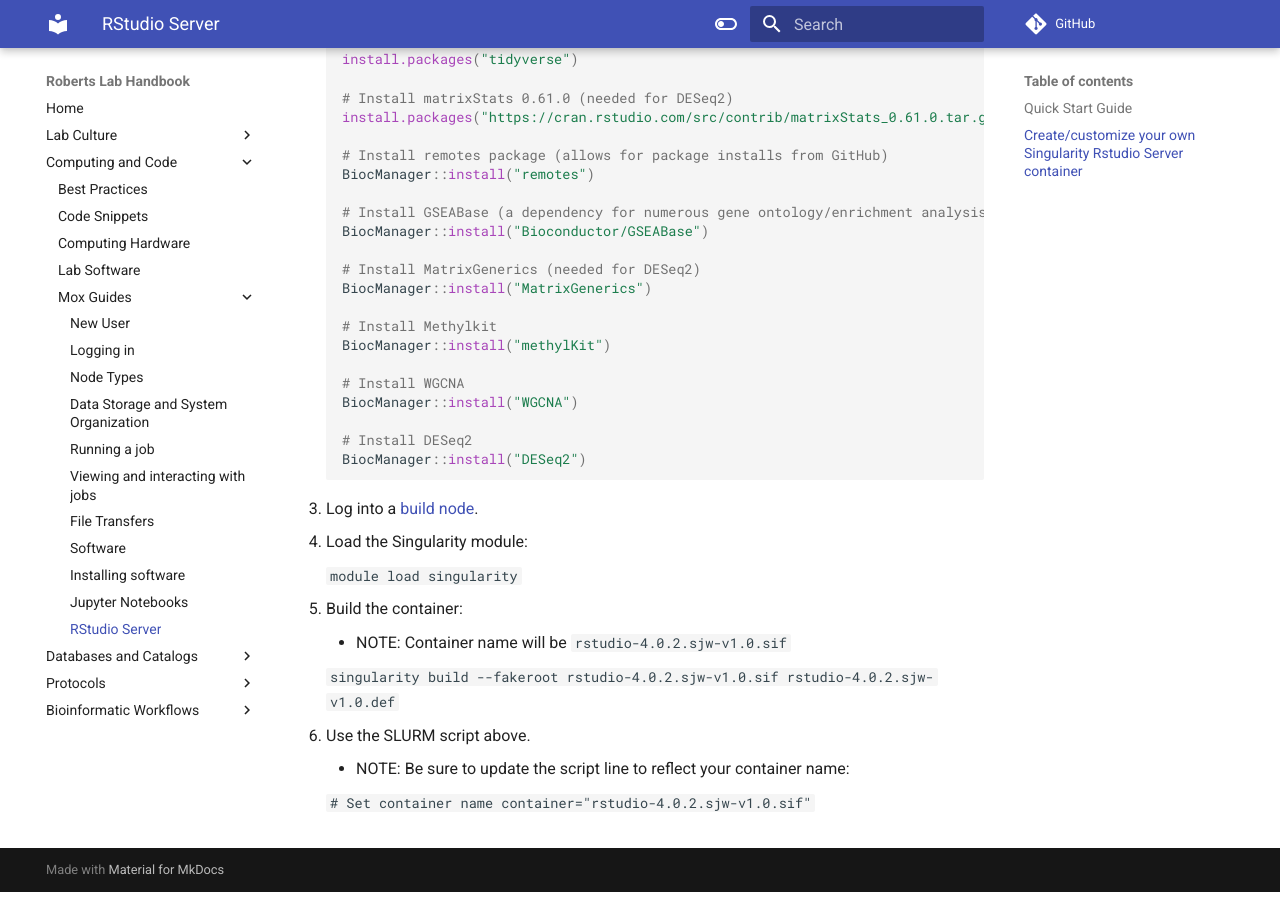
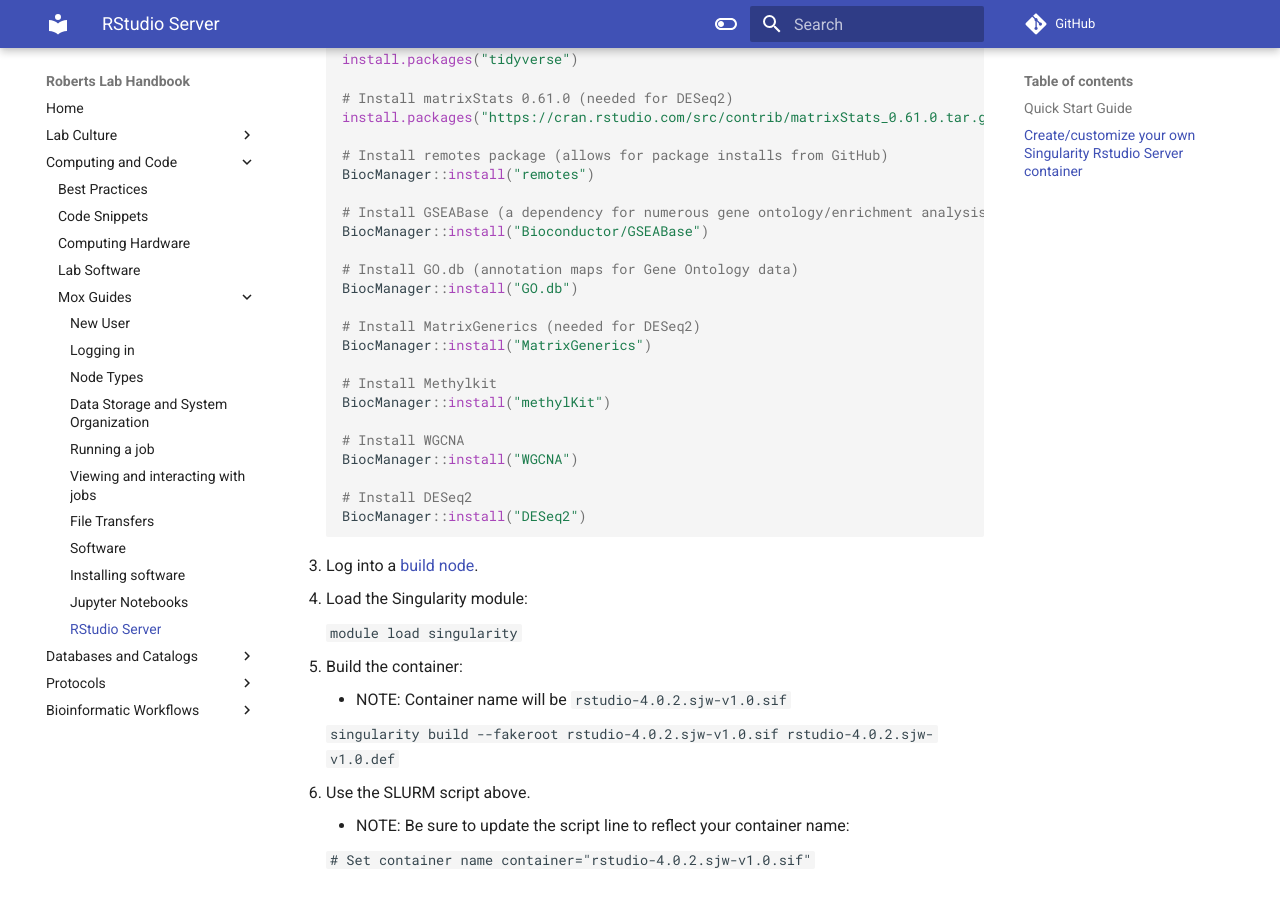
Before and after one commit to RobertsLab/resources, an MkDocs documentation site: the page built from docs/mox_RStudio-Server.md, in a window 1280 px wide and 900 px high, scrolled down 3362 px. Built offline with MkDocs 1.6.1 and Material for MkDocs 9.7.7, drawn with Linux system fonts in a browser that asks for light colours; comment, search, counter and statistics services are not loaded.

Commit message:
add GO.db package install

```diff
--- a/docs/mox_RStudio-Server.md
+++ b/docs/mox_RStudio-Server.md
@@ -176,6 +176,9 @@ NOTE: These instructions are written to be performed on Mox (Hyak).
     # Install GSEABase (a dependency for numerous gene ontology/enrichment analysis)
     BiocManager::install("Bioconductor/GSEABase")
 
+    # Install GO.db (annotation maps for Gene Ontology data)
+    BiocManager::install("GO.db")
+
     # Install MatrixGenerics (needed for DESeq2)
     BiocManager::install("MatrixGenerics")
 
```
